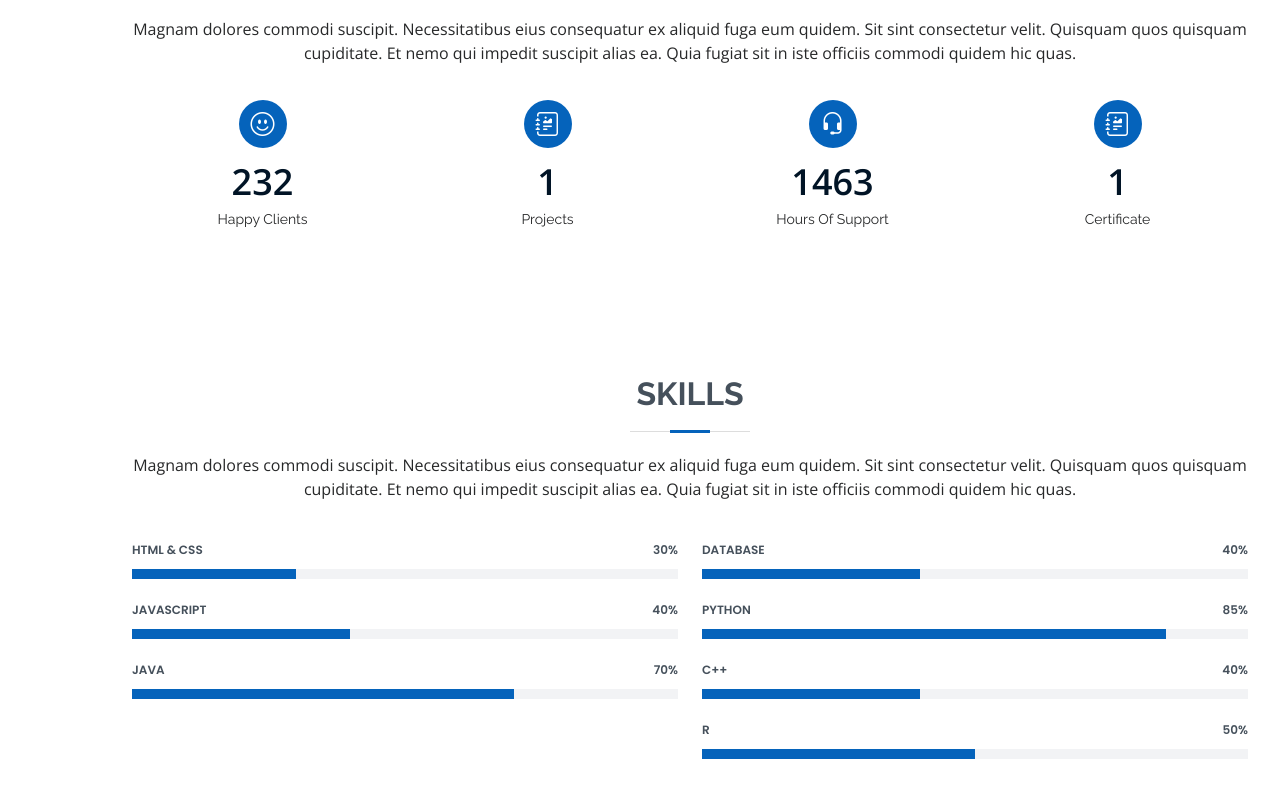
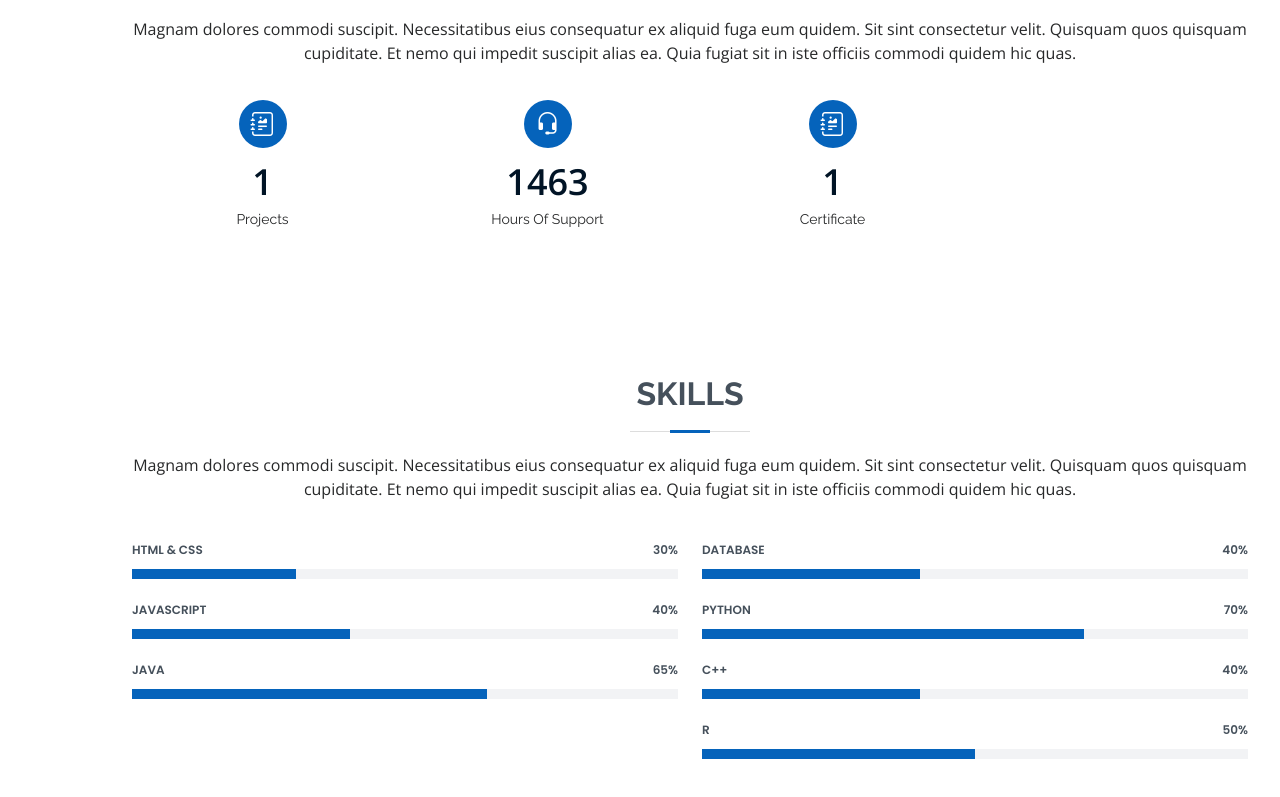
Before and after one commit to yuareum/yuareum.github.io, a plain HTML site: page index.html in a window 1280 px wide. Shown: the part 1573-2370 px from the top of the page. Drawn offline with nearby package versions, Linux system fonts and the light colour scheme.

Commit message:
login, index 수정

```diff
--- a/index.html
+++ b/index.html
@@ -59,7 +59,7 @@
   <!-- ======= Hero Section ======= -->
   <section id="hero" class="d-flex flex-column justify-content-center">
     <div class="container" data-aos="zoom-in" data-aos-delay="100">
-      <h1>Yuareum</h1>
+      <h1>Portfolio</h1>
       <div class="social-links">
         <a href="#" class="twitter"><i class="bx bxl-twitter"></i></a>
         <a href="#" class="facebook"><i class="bx bxl-facebook"></i></a>
@@ -130,14 +130,6 @@
 
         <div class="row">
 
-          <div class="col-lg-3 col-md-6">
-            <div class="count-box">
-              <i class="bi bi-emoji-smile"></i>
-              <span data-purecounter-start="0" data-purecounter-end="232" data-purecounter-duration="1" class="purecounter"></span>
-              <p>Happy Clients</p>
-            </div>
-          </div>
-
           <div class="col-lg-3 col-md-6 mt-5 mt-md-0">
             <div class="count-box">
               <i class="bi bi-journal-richtext"></i>
@@ -195,9 +187,9 @@
             </div>
 
             <div class="progress">
-              <span class="skill">Java<i class="val">70%</i></span>
+              <span class="skill">Java<i class="val">65%</i></span>
               <div class="progress-bar-wrap">
-              <div class="progress-bar" role="progressbar" aria-valuenow="70" aria-valuemin="0" aria-valuemax="100"></div>
+              <div class="progress-bar" role="progressbar" aria-valuenow="65" aria-valuemin="0" aria-valuemax="100"></div>
               </div>
             </div>
 
@@ -214,9 +206,9 @@
 
 
             <div class="progress">
-              <span class="skill">Python<i class="val">85%</i></span>
+              <span class="skill">Python<i class="val">70%</i></span>
               <div class="progress-bar-wrap">
-                <div class="progress-bar" role="progressbar" aria-valuenow="85" aria-valuemin="0" aria-valuemax="100"></div>
+                <div class="progress-bar" role="progressbar" aria-valuenow="70" aria-valuemin="0" aria-valuemax="100"></div>
               </div>
             </div>
 
```
Also changed, not shown: login.html (+0 -3 lines).
